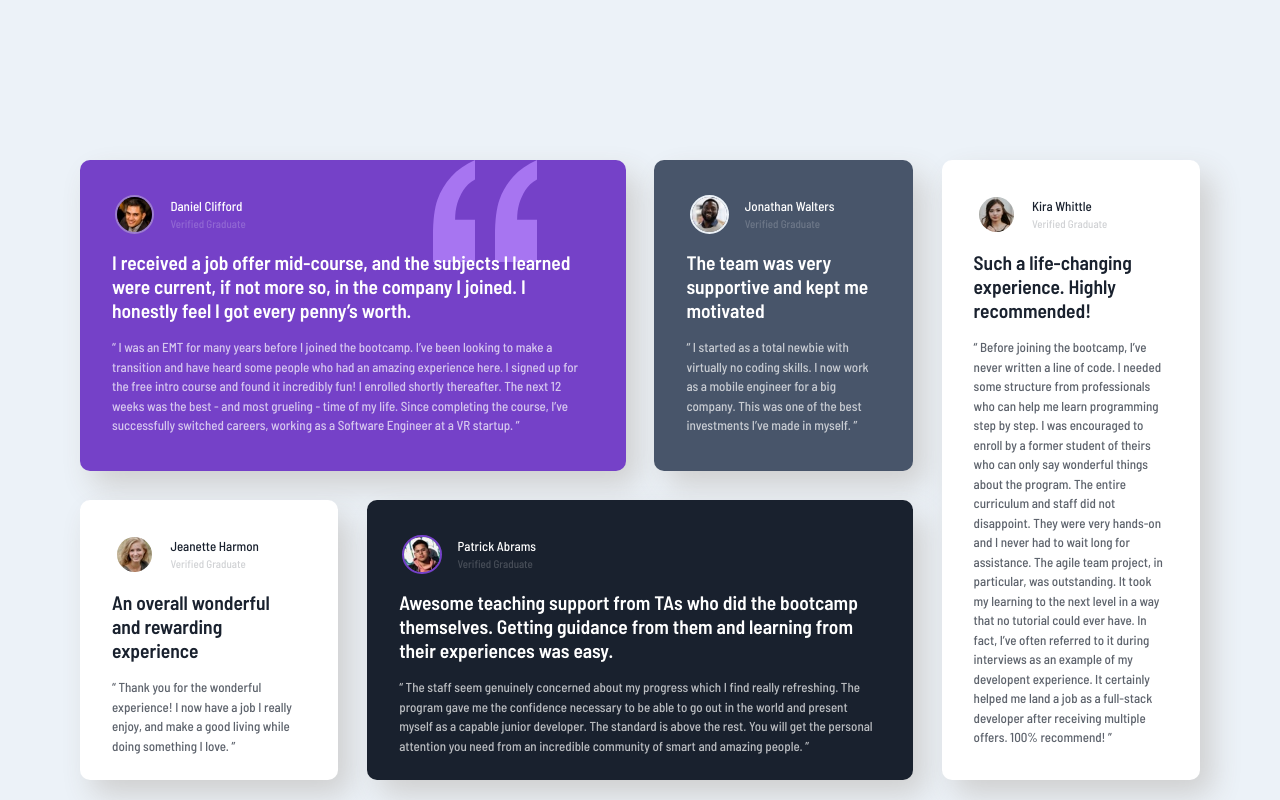
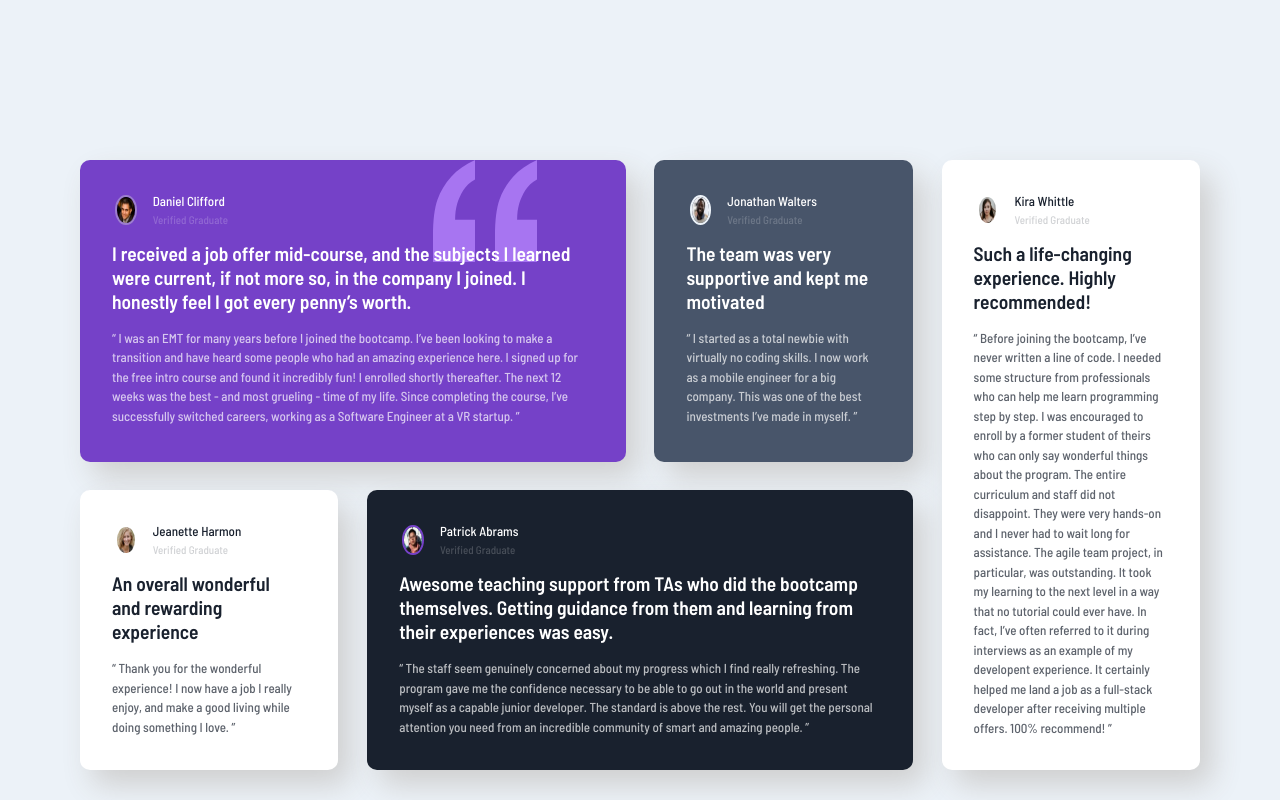
Before and after one commit to srglbrkchn/chllng9, a plain HTML site: page index.html in a window 1280 px wide. Shown: the top 800 px of the page. Drawn offline with Linux system fonts and the light colour scheme.

Commit message:
Make picture smaller again.

```diff
--- a/style.css
+++ b/style.css
@@ -6,7 +6,7 @@ body {
 
 img {
   border-radius: 50%;
-  width: 2.2rem;
+  width: 1.1rem;
   border-width: 2px;
   border-style: solid;
   border-color: hsl(0, 0%, 100%);
```
